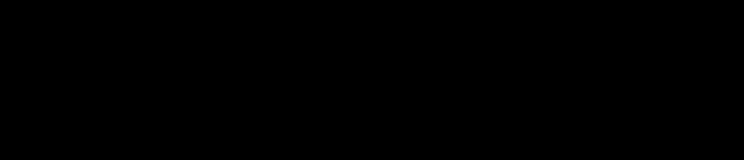
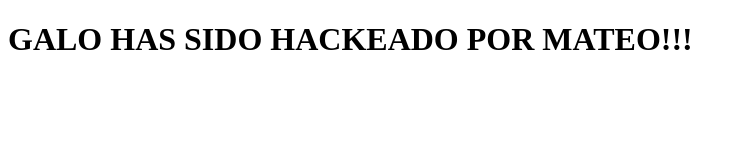
Before and after one commit to murgeta/futbol, a plain HTML site: page index.html in a window 1280 px wide. Shown: the whole page, without its empty margins (0-744 px from the left). Drawn offline with Linux system fonts and the light colour scheme.

Commit message:
Add files via upload

```diff
--- a/index.html
+++ b/index.html
@@ -3,15 +3,10 @@
 <head>
     <meta charset="UTF-8">
     <meta name="viewport" content="width=device-width, initial-scale=1.0">
-    <title>INICIO</title>
-    <style>
-        *{
-            background-color: black;
-        }
-
-    </style>
+    <title>Document</title>
 </head>
 <body>
-<h1>GALO HAS SIDO HACKEADO POR MATEO!!!! RINDETEEE PASAME TU DINERO!!</h1>
+    <h1>GALO HAS SIDO HACKEADO POR MATEO!!!</h1>
+
 </body>
 </html>
```
